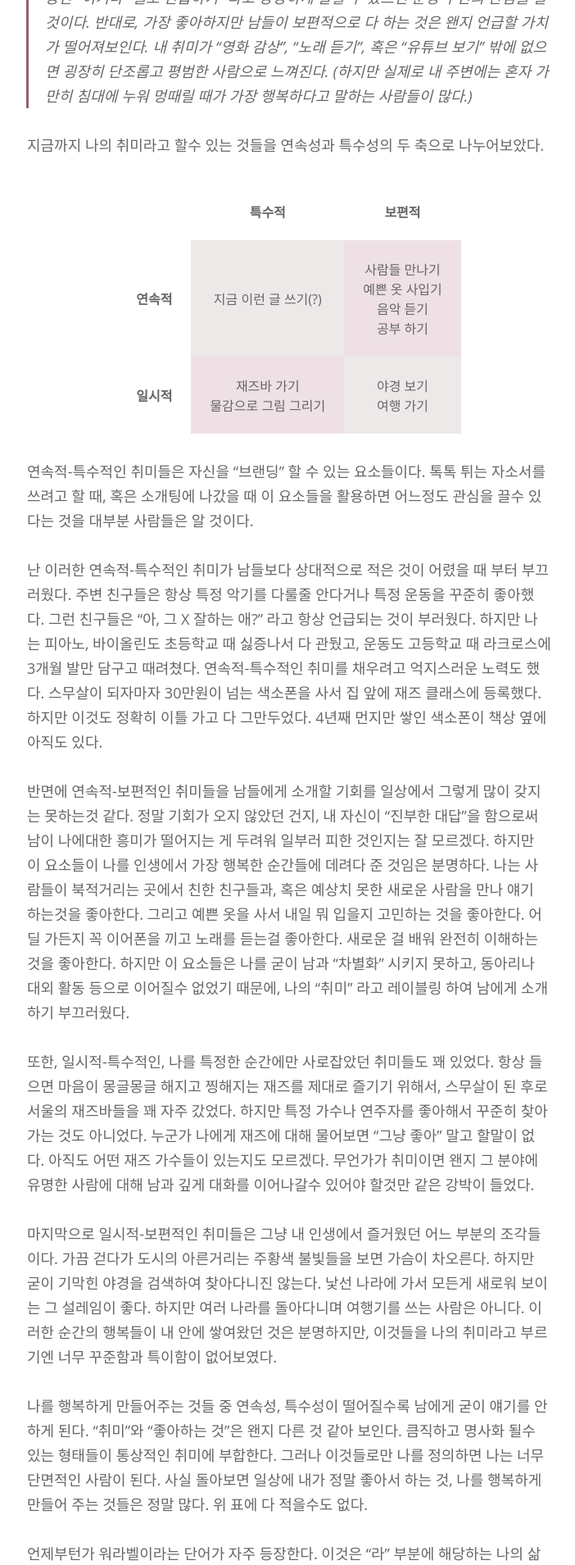
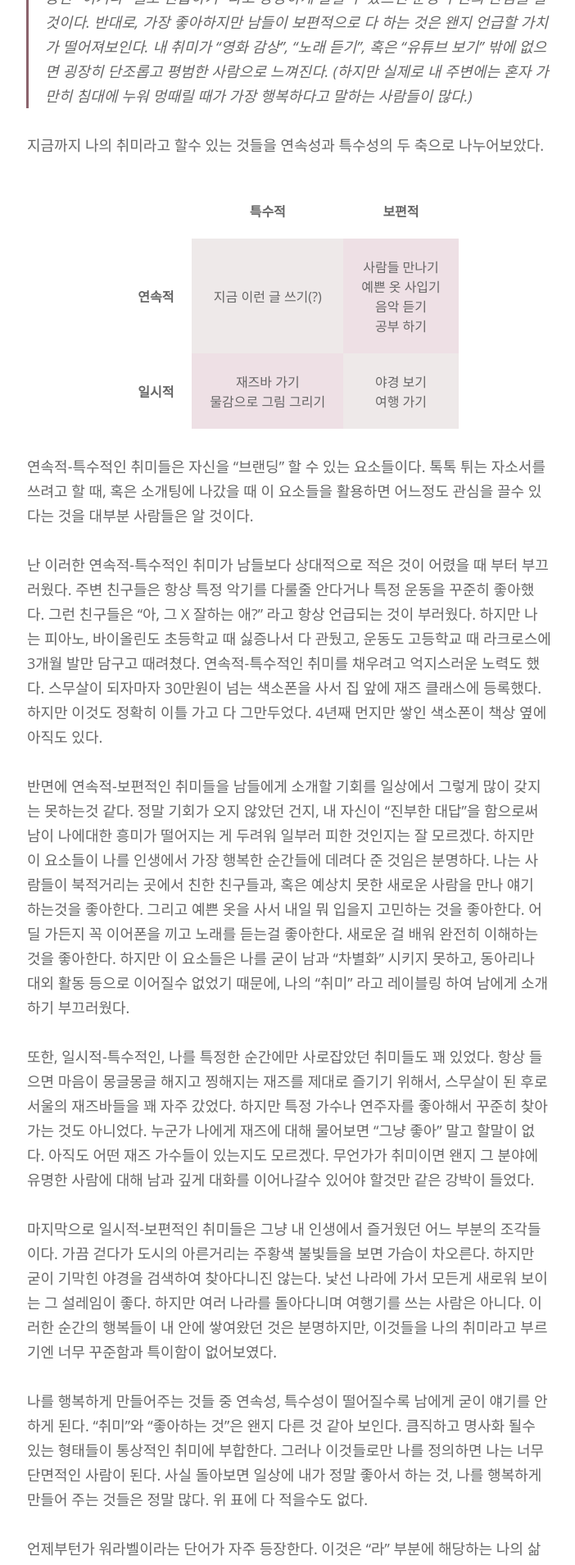
Before and after one commit to minniie/minniie.github.io, a Jekyll site: the page built from _posts/2021-08-05-post4.markdown, in a window 1280 px wide. Shown: the part 1794-3703 px from the top of the page at 82% size, without its empty margins (287-989 px from the left). Built offline with Jekyll 4.4.1, drawn with Linux system fonts in a browser that asks for light colours; nearby versions of some CDN libraries; some web fonts are replaced.

Commit message:
Update main.sass

```diff
--- a/css/main.sass
+++ b/css/main.sass
@@ -39,11 +39,11 @@ table
   border: 1px solid #FFF
   border-collapse: collapse
 th
-  padding: 23px
+  padding: 22px
   text-align: center
   background: #FFF
 td
-  padding: 23px
+  padding: 22px
   text-align: center
 
 tr:nth-child(1) td:first-child
```
